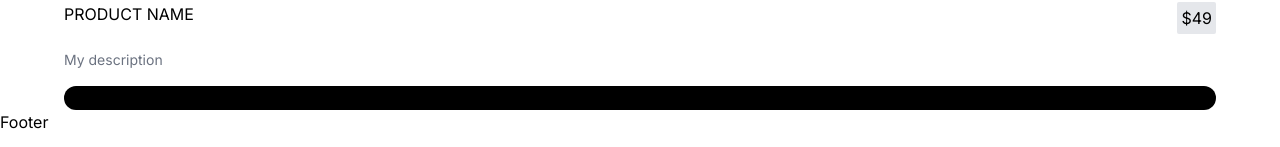
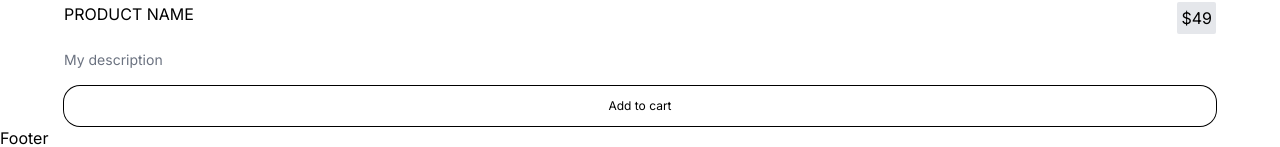
Before and after one commit to samade747/Next.js-E-Commerce-App-, a Next.js app: page / in a window 1280 px wide. Shown: the part 1302-1449 px from the top of the page. Built offline with nearby package versions, Linux system fonts and the light colour scheme.

Commit message:
Update ProductList.tsx

```diff
--- a/src/components/ProductList.tsx
+++ b/src/components/ProductList.tsx
@@ -30,8 +30,8 @@ const ProductList = () => {
                     <span className='p-1 bg-gray-200 rounded-sm'>$49</span>
                 </div>
 
-                <div className='text-sm text-gray-500' >My description  </div>
-                <button className='rounded-full bg-black text-white px-4 py-3 hover:opacity-30'></button>
+                 <div className='text-sm text-gray-500' >My description  </div>
+                <button className='rounded-2xl ring-1 ring-black px-4 py-3 px-4 text-xs hover:hover'>Add to cart</button>
 
 
 
```
